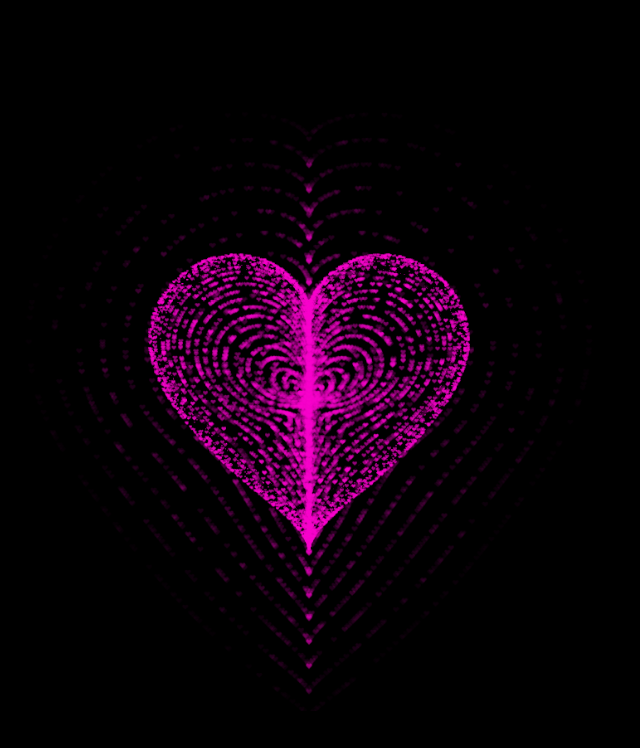
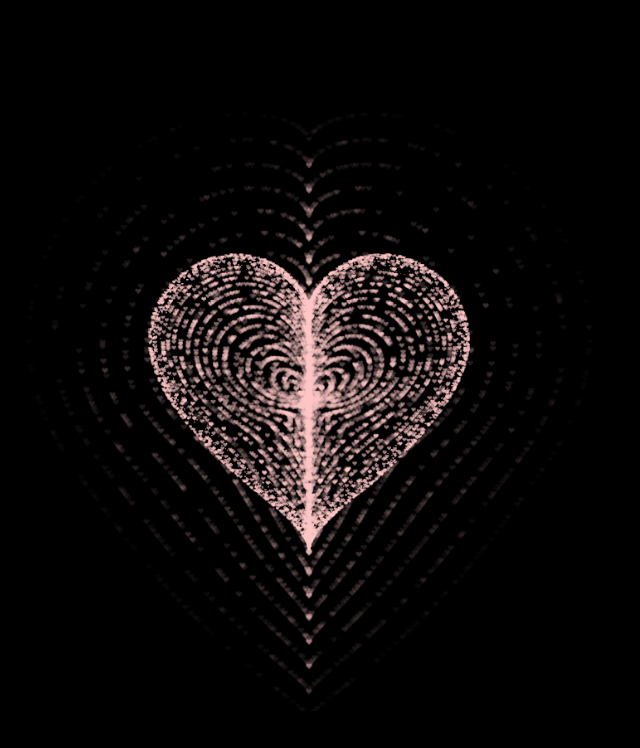
Before and after one commit to HHoangGT/Just-A-Heart-With-HTML, a plain HTML site: page index.html in a window 1280 px wide. Shown: the whole page, without its empty margins (331-971 px from the left). Drawn offline with Linux system fonts and the light colour scheme; animation ran at ten frames a second.

Commit message:
Update index.html

```diff
--- a/index.html
+++ b/index.html
@@ -246,7 +246,7 @@
 					}
 					context.closePath();
 					// create the fill
-					context.fillStyle = "#F806CC";
+					context.fillStyle = "#FFC7C7";
 					context.fill();
 					// create the image
 					var image = new Image();
```
